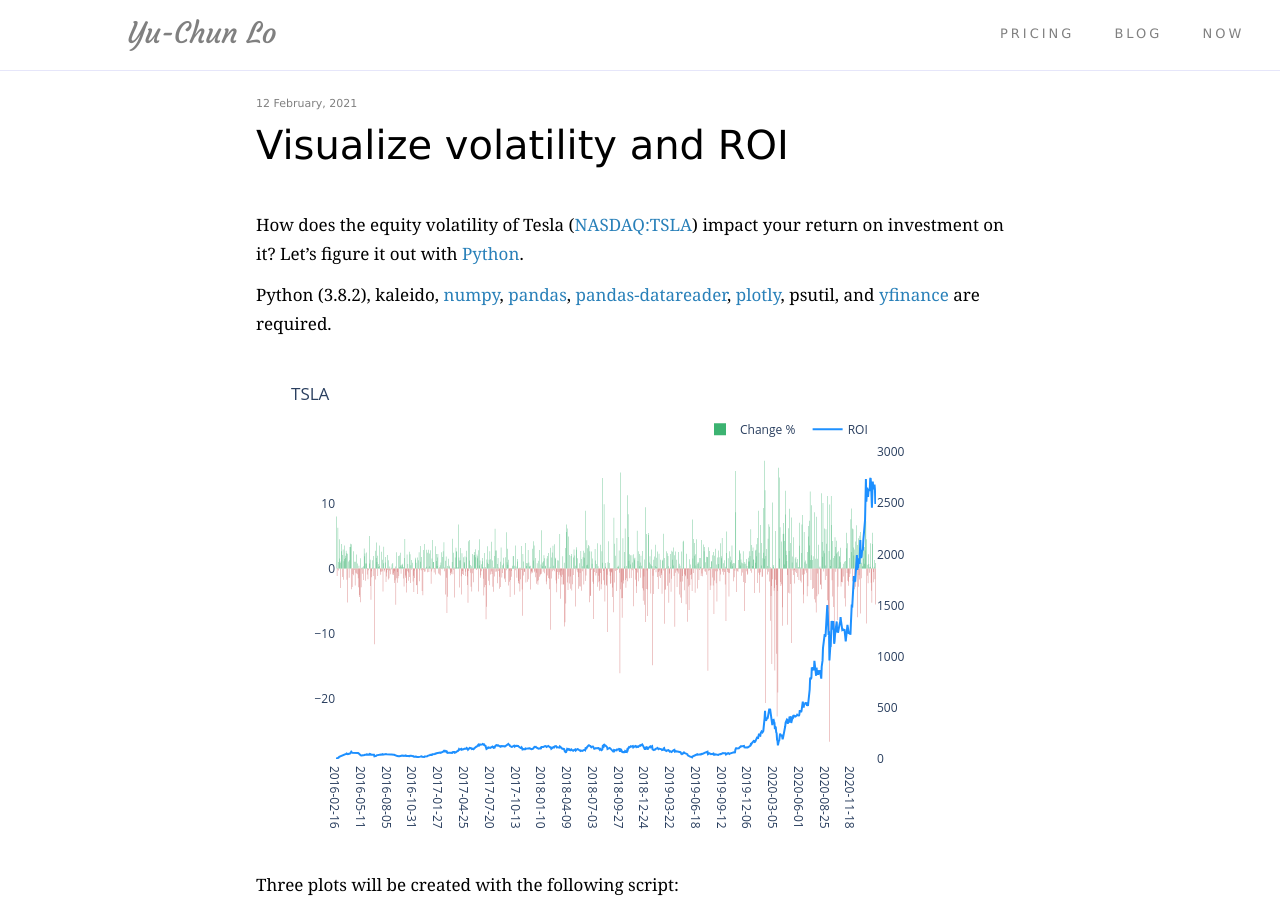
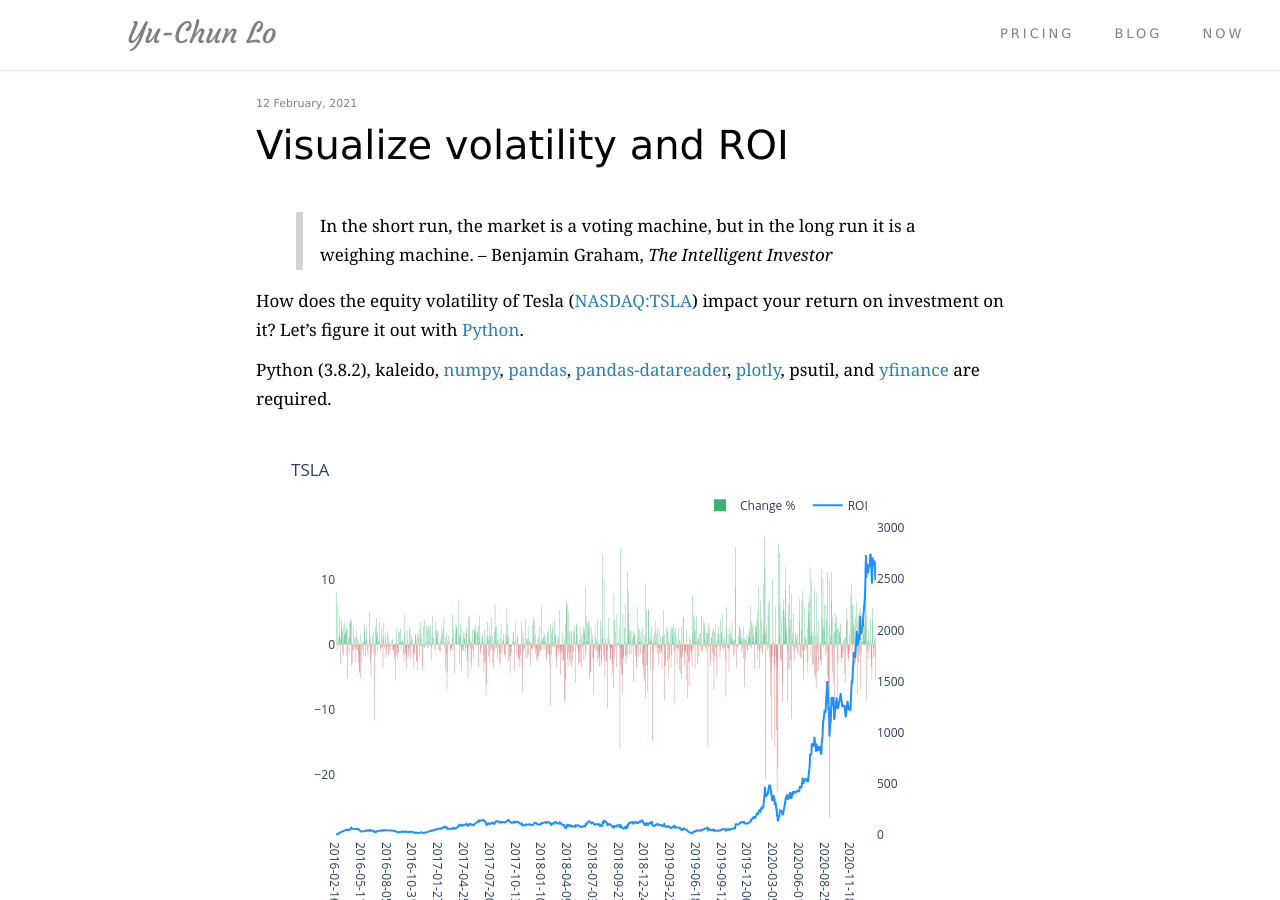
Before and after one commit to yuchunlo/yuchunlo.github.io, a Jekyll site: the page built from _posts/2021-02-12-visualize-volatility-and-roi.md, in a window 1280 px wide and 900 px high. Built offline with Jekyll 4.4.1, drawn with Linux system fonts in a browser that asks for light colours; nearby versions of some CDN libraries.

Commit message:
Update 2021-02-12-visualize-volatility-and-roi.md

```diff
--- a/_posts/2021-02-12-visualize-volatility-and-roi.md
+++ b/_posts/2021-02-12-visualize-volatility-and-roi.md
@@ -5,6 +5,9 @@ description: Visualize equity price changes and return on investment by pandas-d
 date: 2021-02-12
 permalink: /visualize-volatility-and-roi/
 ---
+
+> In the short run, the market is a voting machine, but in the long run it is a weighing machine.
+> – Benjamin Graham, *The Intelligent Investor*
 
 How does the equity volatility of Tesla ([NASDAQ:TSLA](https://www.nasdaq.com/market-activity/stocks/tsla)) impact your return on investment on it? Let's figure it out with [Python](https://www.python.org/).
 
```
